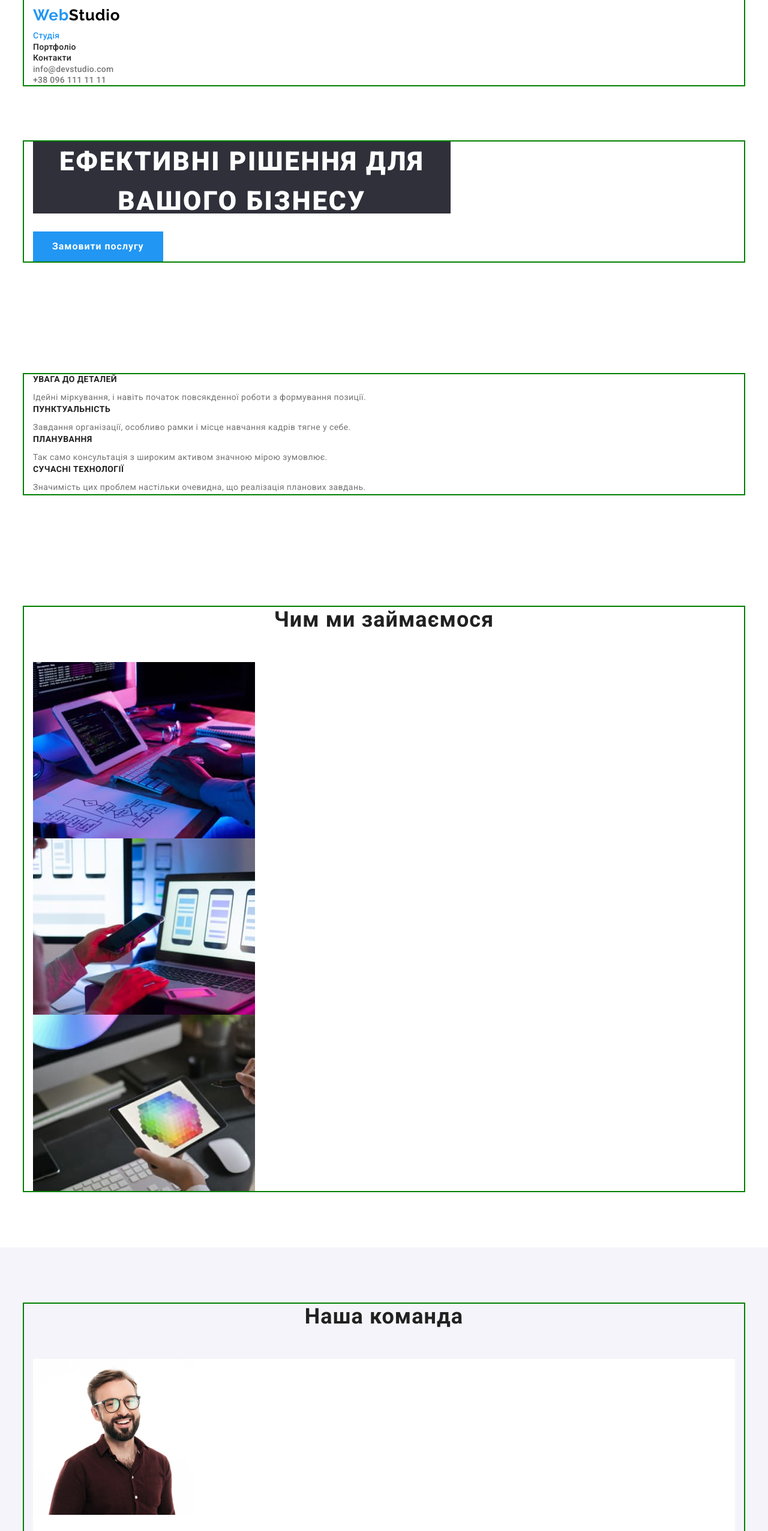
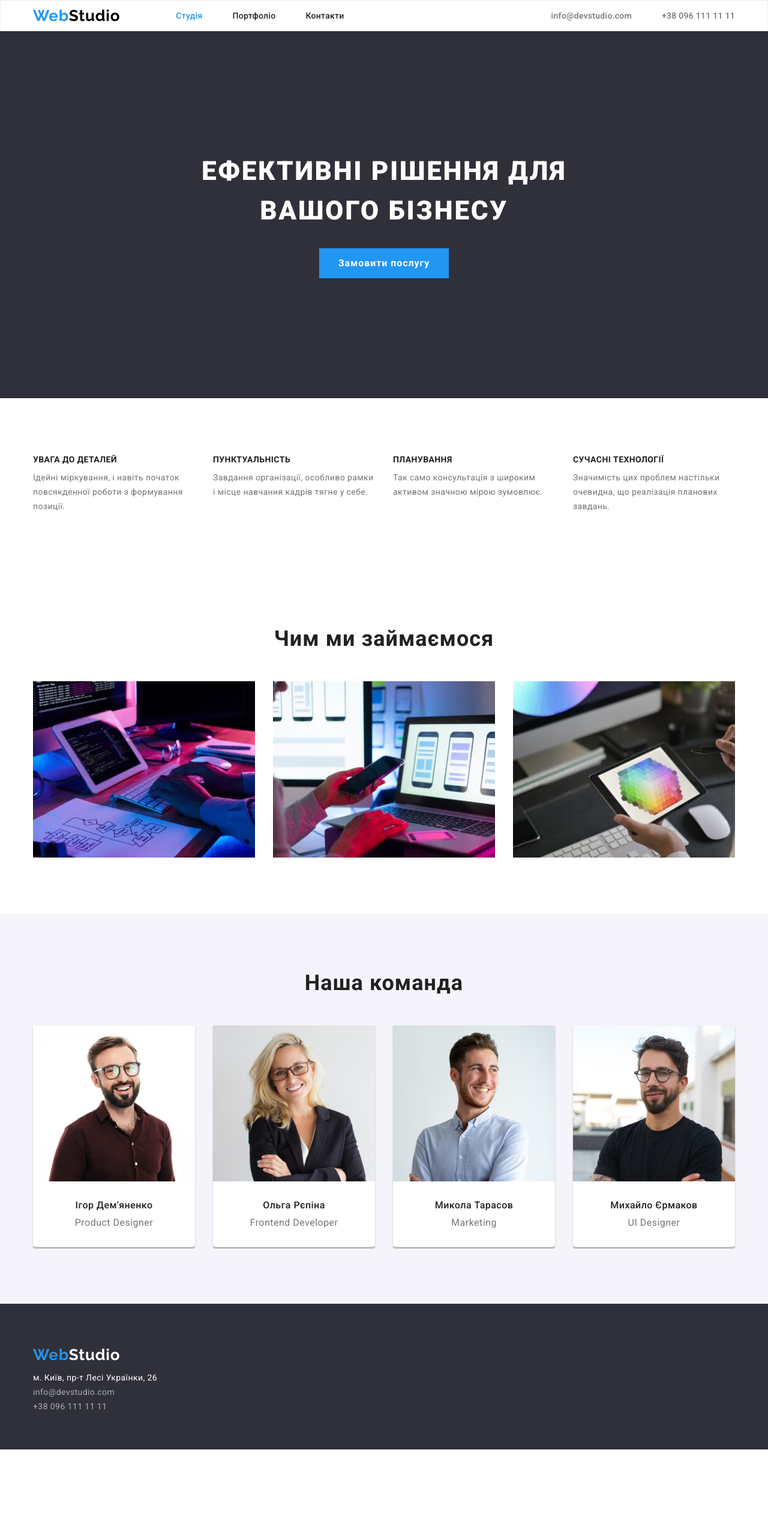
Before and after one commit to mariastetciuk/goit-markup-hw-03, a plain HTML site: page index.html in a window 1280 px wide. Shown: the top 2553 px of the page at 60% size. After the commit the page ends 2417 px from the top, so only its background shows below. Drawn offline with nearby package versions, Linux system fonts and the light colour scheme.

Commit message:
стилізація за допомогою флексів

```diff
--- a/css/styles.css
+++ b/css/styles.css
@@ -1,4 +1,5 @@
 :root{
+    /* color */
 --main-title-color: #212121;
 --secondary-title-color: #FFFFFF;
 --main-text-color: #757575;
@@ -6,11 +7,18 @@
 --secondary-logo-color: #000000;
 --accent-color: #2196F3;
 --contact-color: rgba(255, 255, 255, 0.6);
+--border-color: #ECECEC;
+
+/* bacsground */
 --main-bacsground-color: #FFFFFF;
 --secondary-bacsground-color: #F5F4FA;
 --button-bacsground-color: #2196F3;
 --accent-bacsground-color: #188CE8;
 --footer-bacsground-color: #2F303A;
+
+/* others */
+--indent: 30px;
+--items: 3;
 
 }
 body {
@@ -24,6 +32,8 @@ h1, h2, h3, h4, h5, h6, p {
 
 img {
     display: block;
+    max-width: 100%;
+    height: auto;
 }
 
 .list {
@@ -53,10 +63,30 @@ img {
     padding-left: 15px;
     margin-left: auto;
     margin-right: auto;
-    outline: 2px solid green;
+    /* outline: 2px solid green; */
+}
+/* card-set */
+.card-set {
+    display: flex;
+    flex-wrap: wrap;
+    gap: var(--indent);
+}
+
+.card-set-item {
+    flex-basis: calc((100% - var(--indent) * (var(--items) - 1)) / var(--items));
+    /* outline: 2px solid red; */
 }
 
 /* ----------------------HEADER------------------------------------ */
+.header {
+    border: 1px solid var(--border-color);
+}
+.container-header, .nav, .nav-list {
+    display: flex;
+    align-items: center;
+
+}
+
 .logo {
     font-family: 'Raleway', sans-serif;
     font-weight: 700;
@@ -68,15 +98,32 @@ img {
 .logo-span {
     color: var(--secondary-logo-color);
 }
+.header-logo {
+    margin-right: 93px;
+}
 .logo:hover, .logo:focus {
     text-decoration: underline;
 }
+.header-list {
+    display: flex;
+    align-items: center;
+    margin-left: auto;
+}
+
+.nav-item:not(:last-child) {
+    margin-right: 50px;
+}
 .nav-link, .header-link {
+
+padding-top: 32px;
+    padding-bottom: 32px;
+
     font-weight: 500;
     font-size: 14px;
     line-height: calc(16 / 14);
     letter-spacing: 0.02em;
     }
+
 .nav-link {
     color: var(--main-title-color);
 }
@@ -85,7 +132,11 @@ img {
     color: var(--accent-color);
 }
 .nav-link.carrent {
-color: var(--accent-color);
+    color: var(--accent-color);
+}
+
+.header-item:not(:last-child) {
+    margin-right: 50px;
 }
 .header-link {
         color: var(--main-text-color);
@@ -96,13 +147,18 @@ color: var(--accent-color);
 }
 
 /* -------------------HERO------------------- */
-
-
+.hero {
+    background-color: var(--footer-bacsground-color);
+    padding-bottom: 200px;
+    padding-top: 200px;
+}
 
 .hero-title {
     width: 696px;
-    height: 120px;
+    margin-right: auto;
+    margin-left: auto;
     margin-bottom: 30px;
+
 
     font-weight: 900;
     font-size: 44px;
@@ -115,9 +171,12 @@ color: var(--accent-color);
 }
 
 .hero-button {
+    display: block;
     min-width: 216px;
     min-height: 50px;
     padding: 10px 32px;
+    margin-right: auto;
+    margin-left: auto;
 
     font-family: inherit;
     font-weight: 700;
@@ -136,7 +195,13 @@ color: var(--accent-color);
 /* --------Наші переваги-------- */
 
 
-
+.advantages-list {
+    display: flex;
+    gap: 30px;
+}
+.advantages-item {
+    width: 270px;
+}
 
 .advantages-title {
     margin-bottom: 10px;
@@ -166,18 +231,32 @@ color: var(--accent-color);
     text-align: center;
     letter-spacing: 0.03em;
     color: var(--main-title-color);
+
 }
+
 /* -------Наша команда-------- */
 .team {
     background-color: var(--secondary-bacsground-color);
 }
+
+.worker {
+    padding-top: 30px;
+    padding-bottom: 30px;
+}
+
+.team-list {
+    --items: 4;
+}
+
 .team-item {
     background-color: var(--main-bacsground-color);
+    border-bottom: 2px solid var(--border-color);
+    border-radius: 0px 0px 4px 4px;
+    box-shadow: 0px 1px 3px rgba(0, 0, 0, 0.12), 0px 1px 1px rgba(0, 0, 0, 0.14), 0px 2px 1px rgba(0, 0, 0, 0.2);
 }
-
-
-.img {
-    margin-bottom: 30px;
+.team-wrapper {
+    padding-top: 30px;
+    padding-bottom: 30px;
 }
 .team-worker {
     margin-bottom: 10px;
@@ -212,10 +291,16 @@ color: var(--accent-color);
 .logo-footer {
     color: var(--secondary-title-color);
 }
+.footer-logo {
+    margin-bottom: 20px;
+}
 
 .address {
-    margin-top: 20px;
+    width: 231px;
     font-style: normal;
+}
+.address-list:not(:last-child) {
+margin-bottom: 9px;
 }
 
 .address-link, .address-contact {
@@ -240,8 +325,12 @@ color: var(--accent-color);
 
 /* ==================================PORTFOLIO=============================================== */
 .filter-list {
-    margin-bottom: 34px;
+    display: flex;
+    justify-content: center;
+    gap: 8px;
+    margin-bottom: 50px;
 }
+
 .filter-button {
     min-height: 38px;
     padding: 6px 22px;
@@ -264,8 +353,12 @@ color: var(--accent-color);
     background-color: var(--button-bacsground-color);
 
 }
-.img-portfolio {
-    margin-bottom: 20px;
+.portfolio-wrapper{
+    padding: 20px 24px;
+    border-right: 1px solid var(--border-color);
+    border-left: 1px solid var(--border-color);
+    border-bottom: 1px solid var(--border-color);
+
 }
 .portfolio-title {
     margin-bottom: 4px;
--- a/index.html
+++ b/index.html
@@ -12,19 +12,23 @@
       rel="stylesheet"
     />
     <!-- Modern normalize -->
-    <link rel="stylesheet" href="https://cdnjs.cloudflare.com/ajax/libs/modern-normalize/1.1.0/modern-normalize.min.css"
+    <link
+      rel="stylesheet"
+      href="https://cdnjs.cloudflare.com/ajax/libs/modern-normalize/1.1.0/modern-normalize.min.css"
       integrity="sha512-wpPYUAdjBVSE4KJnH1VR1HeZfpl1ub8YT/NKx4PuQ5NmX2tKuGu6U/JRp5y+Y8XG2tV+wKQpNHVUX03MfMFn9Q=="
-      crossorigin="anonymous" referrerpolicy="no-referrer" />
+      crossorigin="anonymous"
+      referrerpolicy="no-referrer"
+    />
 
     <!-- styles -->
     <link rel="stylesheet" href="./css/styles.css" />
   </head>
   <body>
     <!-- HEADER -->
-    <header>
-      <div class="container">
-        <nav>
-          <a href="./index.html" lang="en" class="logo link"
+    <header class="header">
+      <div class="container-header container">
+        <nav class="nav">
+          <a href="./index.html" lang="en" class="logo header-logo link"
             >Web<span class="logo-span">Studio</span></a
           >
           <ul class="nav-list list">
@@ -64,7 +68,7 @@
       </section>
       <!-- Наші переваги -->
       <section class="advantages section">
-        <div class="container">
+        <div class="advantages-container container">
           <h2 class="visually-hidden">Наші переваги</h2>
           <ul class="advantages-list list">
             <li class="advantages-item">
@@ -77,8 +81,8 @@
             <li class="advantages-item">
               <h3 class="advantages-title">Пунктуальність</h3>
               <p class="advantages-text">
-                Завдання організації, особливо рамки і місце навчання кадрів тягне
-                у себе.
+                Завдання організації, особливо рамки і місце навчання кадрів
+                тягне у себе.
               </p>
             </li>
             <li class="advantages-item">
@@ -90,8 +94,8 @@
             <li class="advantages-item">
               <h3 class="advantages-title">Сучасні технології</h3>
               <p class="advantages-text">
-                Значимість цих проблем настільки очевидна, що реалізація планових
-                завдань.
+                Значимість цих проблем настільки очевидна, що реалізація
+                планових завдань.
               </p>
             </li>
           </ul>
@@ -99,31 +103,34 @@
       </section>
       <!--Чим ми займаємося  -->
       <section class="services section">
-        <div class="container">
+        <div class="services-container container">
           <h2 class="services-title">Чим ми займаємося</h2>
-          <ul class="services-list list">
-            <li class="services-item">
+          <ul class="services-list list card-set">
+            <li class="services-item card-set-item">
               <img
                 src="./images/box-1.jpg"
                 alt="десктопні додатки"
                 width="370"
                 height="294"
+                class="img"
               />
             </li>
-            <li class="services-item">
+            <li class="services-item card-set-item">
               <img
                 src="./images/box-2.jpg"
                 alt="мобільні додатки"
                 width="370"
                 height="294"
+                class="img"
               />
             </li>
-            <li class="services-item">
+            <li class="services-item card-set-item">
               <img
                 src="./images/box-3.jpg"
                 alt="дизайнерські рішення"
                 width="370"
                 height="294"
+                class="img"
               />
             </li>
           </ul>
@@ -133,46 +140,58 @@
       <section class="team section">
         <div class="container">
           <h2 class="team-title">Наша команда</h2>
-          <ul class="team-list list">
-            <li class="team-item">
-              <img class="img"
+          <ul class="team-list list card-set">
+            <li class="team-item card-set-item">
+              <img
+                class="img"
                 src="./images/workin-1.jpg"
                 alt="фото працівника"
                 width="270"
                 height="260"
               />
+              <div class="team-wrapper">
                 <h3 class="team-worker">Ігор Дем'яненко</h3>
                 <p class="team-occupation" lang="en">Product Designer</p>
+              </div>
             </li>
-            <li class="team-item">
-              <img class="img"
+            <li class="team-item card-set-item">
+              <img
+                class="img"
                 src="./images/workin-2.jpg"
                 alt="фото працівника"
                 width="270"
                 height="260"
               />
+              <div class="team-wrapper">
                 <h3 class="team-worker">Ольга Рєпіна</h3>
                 <p class="team-occupation" lang="en">Frontend Developer</p>
+              </div>
             </li>
-            <li class="team-item">
-              <img class="img"
+            <li class="team-item card-set-item">
+              <img
+                class="img"
                 src="./images/workin-3.jpg"
                 alt="фото працівника"
                 width="270"
                 height="260"
               />
+              <div class="team-wrapper">
                 <h3 class="team-worker">Микола Тарасов</h3>
                 <p class="team-occupation" lang="en">Marketing</p>
+              </div>
             </li>
-            <li class="team-item">
-              <img class="img"
+            <li class="team-item card-set-item">
+              <img
+                class="img"
                 src="./images/workin-4.jpg"
                 alt="фото працівника"
                 width="270"
                 height="260"
               />
+              <div class="team-wrapper">
                 <h3 class="team-worker">Михайло Єрмаков</h3>
                 <p class="team-occupation" lang="en">UI Designer</p>
+              </div>
             </li>
           </ul>
         </div>
```
Also changed, not shown: portfolio.html (+72 -37 lines). Lines whose indentation alone changed are shown as unchanged.
